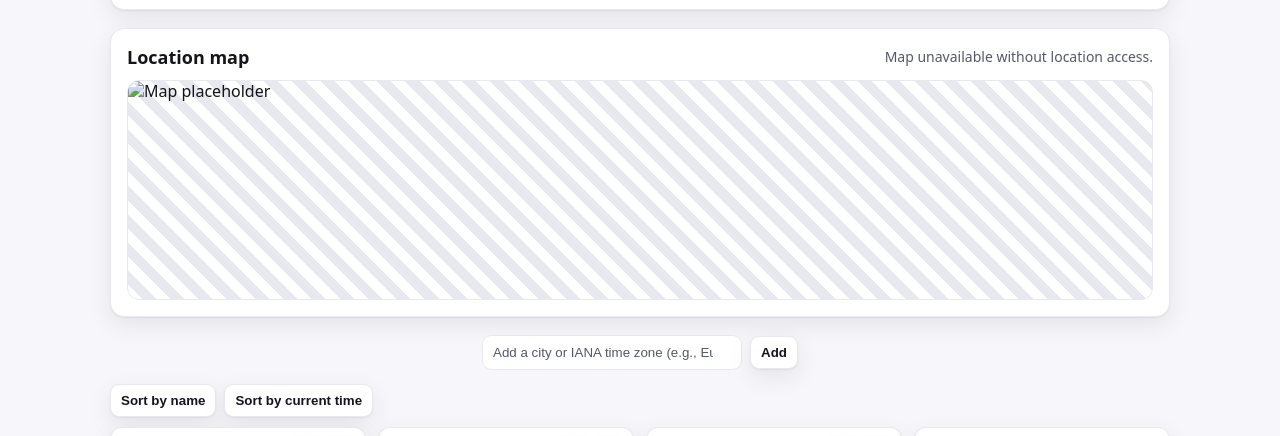
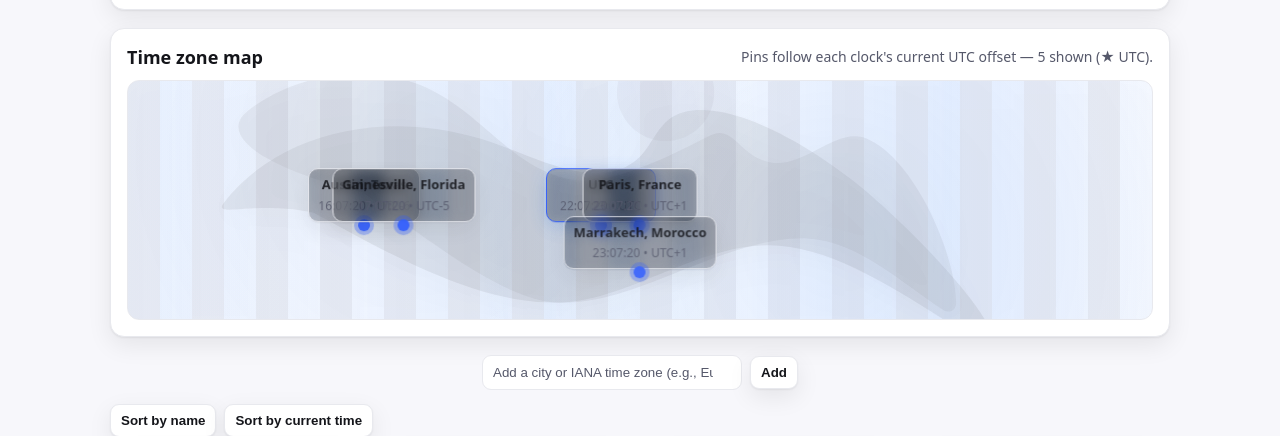
Before and after one commit to sounny/time, a plain HTML site: page index.html in a window 1280 px wide. Shown: the part 294-730 px from the top of the page. Drawn offline with Linux system fonts and the light colour scheme; no server answers.

Commit message:
Add time zone map with pins for clocks

```diff
--- a/index.html
+++ b/index.html
@@ -65,12 +65,32 @@
     .map-head{ display:flex; align-items:center; justify-content:space-between; gap:10px; flex-wrap:wrap; }
     .map-title{ margin:0; font-size:18px; }
     .map-status{ color:var(--muted); font-size:14px; margin:0; }
-    .map-frame{
-      width:100%; max-height:360px; border-radius:12px; border:1px solid var(--border);
-      object-fit:cover; background: repeating-linear-gradient(45deg, var(--card), var(--card) 10px, var(--border) 10px, var(--border) 20px);
-      min-height: 220px;
+    .tz-map{
+      position:relative; border-radius:12px; border:1px solid var(--border);
+      min-height:240px; overflow:hidden; background:radial-gradient(circle at 30% 30%, rgba(110,168,254,.08), transparent 45%),
+        radial-gradient(circle at 70% 70%, rgba(110,168,254,.12), transparent 50%),
+        repeating-linear-gradient(90deg, color-mix(in srgb, var(--border) 70%, transparent) 0 32px, transparent 32px 64px),
+        linear-gradient(90deg, rgba(110,168,254,.12), rgba(110,168,254,.04) 20%, rgba(110,168,254,.12) 40%, rgba(110,168,254,.04) 60%, rgba(110,168,254,.12) 80%, rgba(110,168,254,.04));
+      isolation:isolate;
     }
-    .map-empty{ display:flex; align-items:center; justify-content:center; color:var(--muted); font-size:14px; }
+    .tz-stripes{ position:absolute; inset:0; pointer-events:none; background: repeating-linear-gradient(90deg, transparent 0 44px, rgba(255,255,255,.04) 44px 48px); mix-blend-mode:screen; opacity:.6; }
+    .tz-globe{ position:absolute; inset:0; width:100%; height:100%; object-fit:cover; opacity:.32; filter: drop-shadow(0 8px 16px rgba(0,0,0,.24)); }
+    .pin-layer{ position:absolute; inset:0; padding:22px 18px 14px; display:grid; align-content:end; }
+    .map-pin{
+      position:absolute; transform:translate(-50%,-50%); min-width:110px; max-width:160px; pointer-events:auto;
+      background:rgba(0,0,0,.24); backdrop-filter:blur(6px); border:1px solid var(--border); border-radius:10px; padding:7px 9px;
+      color:var(--fg); box-shadow: var(--shadow); text-align:center; font-size:12px;
+    }
+    .map-pin[data-main="true"]{ border-color:var(--accent); box-shadow:0 4px 18px rgba(110,168,254,.35), var(--shadow); }
+    .map-pin strong{ display:block; font-size:13px; margin-bottom:4px; }
+    .map-pin-time{ color:var(--muted); font-variant-numeric: tabular-nums; }
+    .map-pin-dot{ position:absolute; inset:auto auto -10px 50%; transform:translateX(-50%); width:12px; height:12px; border-radius:50%; background:var(--accent); box-shadow:0 0 0 4px color-mix(in srgb, var(--accent) 35%, transparent); }
+    .map-pin[data-main="true"] .map-pin-dot{ background:var(--accent); box-shadow:0 0 0 5px color-mix(in srgb, var(--accent) 45%, transparent); }
+    .map-pin[data-level="1"]{ opacity:.9; }
+    .map-pin[data-level="2"]{ opacity:.85; }
+    .map-pin[data-level="3"]{ opacity:.8; }
+    .map-pin[data-level="4"]{ opacity:.75; }
+    .map-pin[data-level="5"]{ opacity:.7; }
 
     /* ---------- Add City ---------- */
     .adder{
@@ -140,10 +160,26 @@
 
     <section class="map-card" aria-labelledby="mapLabel">
       <div class="map-head">
-        <h2 id="mapLabel" class="map-title">Location map</h2>
-        <p id="mapStatus" class="map-status">Waiting for location…</p>
+        <h2 id="mapLabel" class="map-title">Time zone map</h2>
+        <p id="mapStatus" class="map-status">Pins follow your saved clocks by UTC offset.</p>
       </div>
-      <img id="mapImage" class="map-frame" alt="Map placeholder" loading="lazy" />
+      <div id="tzMap" class="tz-map" role="img" aria-label="Time zone stripes with pins for your clocks">
+        <div class="tz-stripes" aria-hidden="true"></div>
+        <svg class="tz-globe" viewBox="0 0 800 360" aria-hidden="true" preserveAspectRatio="xMidYMid slice">
+          <defs>
+            <linearGradient id="glow" x1="0%" x2="100%" y1="0%" y2="0%">
+              <stop offset="0%" stop-color="var(--accent)" stop-opacity=".45" />
+              <stop offset="50%" stop-color="var(--accent)" stop-opacity=".25" />
+              <stop offset="100%" stop-color="var(--accent)" stop-opacity=".4" />
+            </linearGradient>
+          </defs>
+          <rect x="0" y="0" width="800" height="360" fill="url(#glow)" opacity=".18" />
+          <path fill="var(--fg)" opacity=".22" d="M75,182c40-52,120-74,200-50c34,10,70,32,102,26c38-7,28-44,64-48c46-5,116,44,148,74c26,24,69,67,83,94c4,7-4,14-11,10c-57-34-114-78-172-72c-52,5-101,42-151,44c-66,3-142-43-193-70C99,180,65,195,75,182z" />
+          <path fill="var(--fg)" opacity=".18" d="M94,110c24-18,60-34,112-26c62,10,86,70,140,80c31,6,80-20,108-34c18-10,23,14,45,20c28,8,53-28,78-18c38,16,70,92,70,128c0,6-5,9-10,6c-32-21-67-54-106-56c-66-2-134,54-198,50c-44-3-114-61-150-86C102,154,70,128,94,110z" />
+          <circle cx="420" cy="96" r="38" fill="var(--fg)" opacity=".12" />
+        </svg>
+        <div id="pinLayer" class="pin-layer" aria-live="polite"></div>
+      </div>
     </section>
 
     <section aria-labelledby="worldLabel">
@@ -191,6 +227,7 @@
       "Asia/Singapore","Asia/Hong_Kong","Asia/Tokyo","Asia/Seoul",
       "Australia/Sydney","Pacific/Auckland"
     ];
+    const TZ_RANGE = { min: -12, max: 14 };
 
     /* --------- State --------- */
     const STATE = {
@@ -199,7 +236,6 @@
       localTZ: Intl.DateTimeFormat().resolvedOptions().timeZone || "UTC",
       mainTZ: null,
     };
-    const MAP_STATE = { lat:null, lon:null, label:null };
     const FORMATTERS = new Map();      // key: `${tz}|${STATE.is24h}`
     const CARDS = new Map();           // tz -> {root,timeEl,subEl,titleEl,pinEl}
 
@@ -217,6 +253,8 @@
       }
       return result;
     }
+
+    const clamp = (val, min, max) => Math.min(Math.max(val, min), max);
 
     function saveZones(){ localStorage.setItem("time.zones", JSON.stringify([...STATE.zones])); }
     function saveFormat(){ localStorage.setItem("time.is24h", JSON.stringify(STATE.is24h)); }
@@ -280,8 +318,8 @@
     const dstBadge = $("#dstBadge");
     const dstNext = $("#dstNext");
     const heroLabel = $("#localLabel");
-    const mapImg = $("#mapImage");
     const mapStatus = $("#mapStatus");
+    const pinLayer = $("#pinLayer");
     const toggleFormatBtn = $("#toggleFormat");
     const resetBtn = $("#resetCities");
     const addForm = $("#addForm");
@@ -294,6 +332,7 @@
       const order = $$(".card", grid).map(c=>c.dataset.tz).filter(Boolean);
       STATE.zones = order;
       saveZones();
+      renderMapPins(new Date());
     }
 
     // Fill datalist once
@@ -356,6 +395,7 @@
         FORMATTERS.forEach((_,k)=>{ if (k.startsWith(tz+"|")) FORMATTERS.delete(k); });
         if (STATE.mainTZ === tz) setMainTZ(STATE.localTZ);
         CARDS.delete(tz); card.remove();
+        renderMapPins(new Date());
       }, {passive:true});
 
       CARDS.set(tz, {root:card, timeEl, subEl, titleEl, pinEl});
@@ -366,6 +406,7 @@
       CARDS.clear();
       STATE.zones.forEach(makeCard);
       refreshPinStates();
+      renderMapPins(new Date());
     }
 
     /* --------- Local info: zone + IP location --------- */
@@ -376,21 +417,62 @@
       else nearby.textContent = `Pinned: ${friendlyNameFromTZ(STATE.mainTZ)}`;
     }
 
-    function renderMap(){
-      if (!mapImg || !mapStatus) return;
-      if (Number.isFinite(MAP_STATE.lat) && Number.isFinite(MAP_STATE.lon)){
-        const lat = MAP_STATE.lat.toFixed(4);
-        const lon = MAP_STATE.lon.toFixed(4);
-        const label = MAP_STATE.label || locationMessage || "your approximate location";
-        const marker = `${lat},${lon},lightblue1`;
-        mapImg.src = `https://staticmap.openstreetmap.de/staticmap.php?center=${lat},${lon}&zoom=4&size=900x320&markers=${marker}`;
-        mapImg.alt = `Map centered near ${label}`;
-        mapStatus.textContent = `Showing an approximate map for ${label}`;
-      }else{
-        mapImg.removeAttribute("src");
-        mapImg.alt = "Map placeholder";
-        mapStatus.textContent = "Map unavailable without location access.";
+    function hoursFromOffset(tz, date){
+      const mins = offsetMinutes(tz, date);
+      return Number.isFinite(mins) ? mins / 60 : null;
+    }
+
+    function percentFromOffset(hours){
+      const clamped = clamp(hours, TZ_RANGE.min, TZ_RANGE.max);
+      return ((clamped - TZ_RANGE.min) / (TZ_RANGE.max - TZ_RANGE.min)) * 100;
+    }
+
+    function renderMapPins(now = new Date()){
+      if (!pinLayer || !mapStatus) return;
+      pinLayer.innerHTML = "";
+      const pins = STATE.zones.map(tz=>{
+        const hours = hoursFromOffset(tz, now);
+        if (hours === null) return null;
+        return { tz, hours, label: friendlyNameFromTZ(tz), offset: offsetLabel(tz, now) };
+      }).filter(Boolean);
+
+      if (!pins.length){
+        mapStatus.textContent = "Add a city to see pins on the map.";
+        return;
       }
+
+      pins.sort((a,b)=>a.hours - b.hours);
+      const bucketCounts = new Map();
+      const frag = document.createDocumentFragment();
+
+      for (const pinData of pins){
+        const pct = percentFromOffset(pinData.hours);
+        const bucket = Math.round(pct);
+        const used = bucketCounts.get(bucket) || 0;
+        bucketCounts.set(bucket, used + 1);
+        const direction = used % 2 === 0 ? -1 : 1;
+        const steps = Math.floor(used / 2) + 1;
+        const top = clamp(58 + direction * steps * 10, 18, 86);
+        const utcLabel = pinData.offset || `UTC${pinData.hours >= 0 ? "+" : ""}${pinData.hours.toFixed(1)}`;
+        const el = document.createElement("div");
+        el.className = "map-pin";
+        el.dataset.level = String(Math.min(5, used + 1));
+        el.dataset.main = pinData.tz === STATE.mainTZ;
+        el.style.left = `${pct}%`;
+        el.style.top = `${top}%`;
+        const timeStr = safeFormatter(pinData.tz).format(now);
+        el.innerHTML = `
+          <strong>${pinData.label}</strong>
+          <div class="map-pin-time">${timeStr} • ${utcLabel}</div>
+          <span class="map-pin-dot" aria-hidden="true"></span>
+        `;
+        el.setAttribute("aria-label", `${pinData.label} is ${utcLabel}; current time ${timeStr}`);
+        frag.appendChild(el);
+      }
+
+      pinLayer.appendChild(frag);
+      const pinnedName = friendlyNameFromTZ(STATE.mainTZ || STATE.localTZ);
+      mapStatus.textContent = `Pins follow each clock's current UTC offset — ${pins.length} shown (★ ${pinnedName}).`;
     }
 
     function setLocalLabels(){
@@ -410,28 +492,17 @@
         const data = await res.json();
         const city = data.city || null;
         const country = data.country_name || data.country || null;
-        const lat = Number(data.latitude);
-        const lon = Number(data.longitude);
         if (city && country){
           locationMessage = `You are near ${city}, ${country}`;
-          MAP_STATE.label = `${city}, ${country}`;
         }else if (country){
           locationMessage = `You are in ${country}`;
-          MAP_STATE.label = country;
         }else{
           locationMessage = "Location not available";
-          MAP_STATE.label = null;
-        }
-        if (Number.isFinite(lat) && Number.isFinite(lon)){
-          MAP_STATE.lat = lat;
-          MAP_STATE.lon = lon;
         }
       }catch{
         locationMessage = "Location based on device time zone";
-        MAP_STATE.lat = null; MAP_STATE.lon = null; MAP_STATE.label = null;
       }
       renderNearby();
-      renderMap();
     }
 
     /* --------- DST: status + next change for the main clock --------- */
@@ -541,7 +612,10 @@
       }
 
       // Hero DST badge each minute
-      if (now.getSeconds() === 0) updateDST(now);
+      if (now.getSeconds() === 0){
+        updateDST(now);
+        renderMapPins(now);
+      }
 
       // Align next tick to the next wall‑second
       setTimeout(tick, msToNextSecond());
@@ -554,6 +628,7 @@
       toggleFormatBtn.setAttribute("aria-pressed", String(!STATE.is24h));
       // clear formatters to rebuild with new hour cycle
       FORMATTERS.clear();
+      renderMapPins(new Date());
     });
 
     resetBtn.addEventListener("click", ()=>{
@@ -587,6 +662,7 @@
       if (!STATE.zones.includes(tz)) STATE.zones = [...STATE.zones, tz];
       saveZones();
       makeCard(tz);
+      renderMapPins(new Date());
       tzInput.value = "";
     });
 
@@ -609,6 +685,7 @@
       setLocalLabels();
       refreshPinStates();
       updateDST(new Date());
+      renderMapPins(new Date());
     }
 
     /* --------- Init --------- */
```
